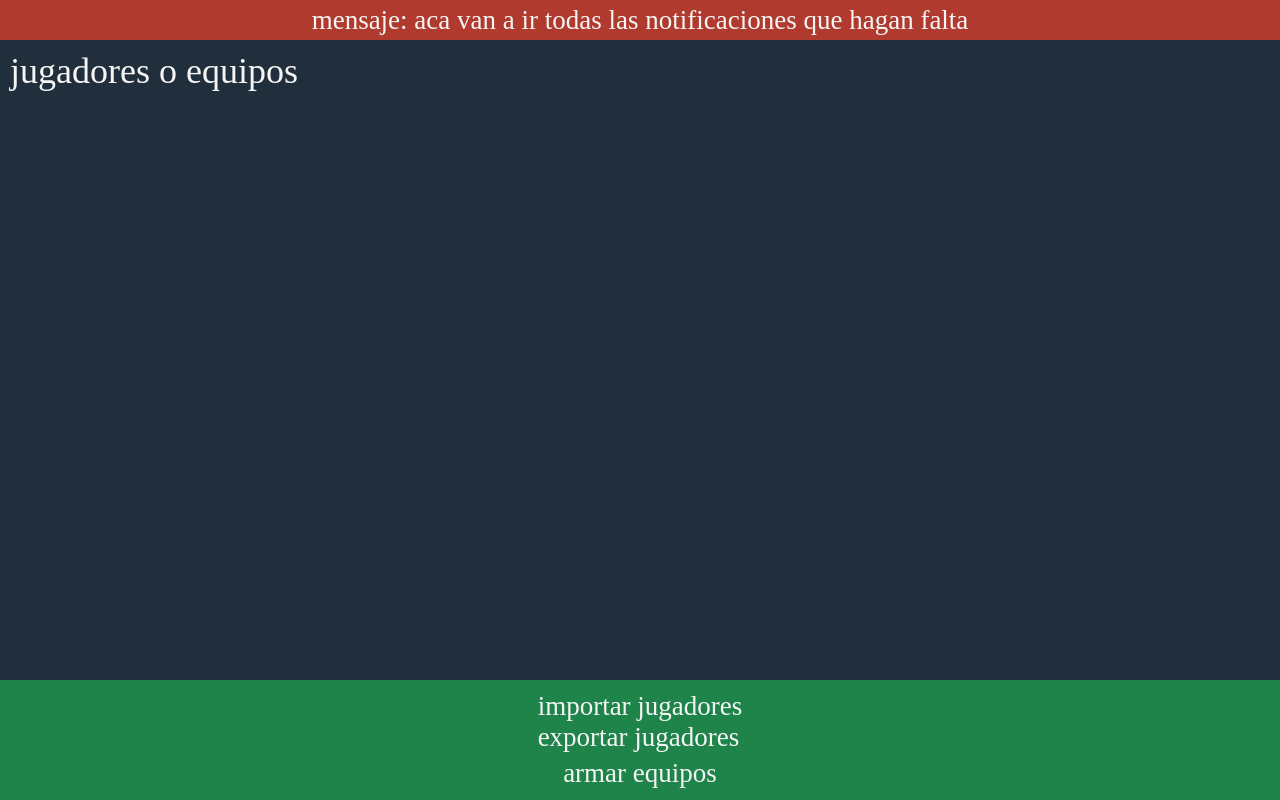
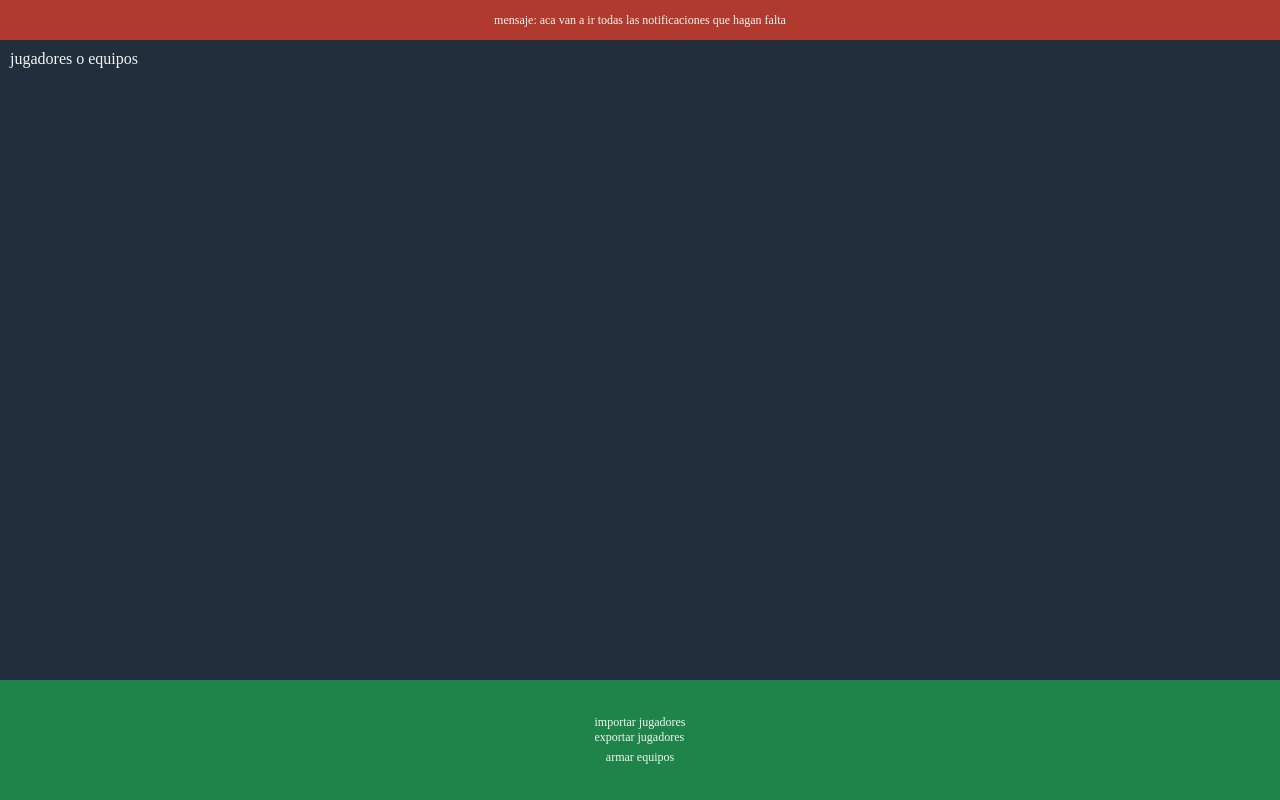
Before and after one commit to bragonip/teams-builder, a React (Vite) app: page / in a window 1280 px wide. Built offline with nearby package versions, Linux system fonts and the light colour scheme.

Commit message:
mejor css2

```diff
--- a/src/App.css
+++ b/src/App.css
@@ -27,7 +27,7 @@ html, body {
     display: flex;
     align-items: center;
     justify-content: center;
-    font-size: 1.5em; /* Tamaño de letra en .notification */
+    font-size: 1.5vh; /* Tamaño de letra en .notification */
 }
 
 .content {
@@ -36,7 +36,7 @@ html, body {
     width: 100%;
     overflow-y: auto;
     padding: 10px;
-    font-size: 2em; /* Tamaño de letra en .content */
+    font-size: 2vh; /* Tamaño de letra en .content */
 }
 
 .options {
@@ -48,7 +48,7 @@ html, body {
     flex-direction: column; /* Coloca los elementos uno debajo del otro */
     align-items: center;
     justify-content: center;
-    font-size: 1.5em; /* Tamaño de letra en .options */
+    font-size: 1.5vh; /* Tamaño de letra en .options */
     gap: 5px; /* Espaciado entre elementos */
 }
 
```
